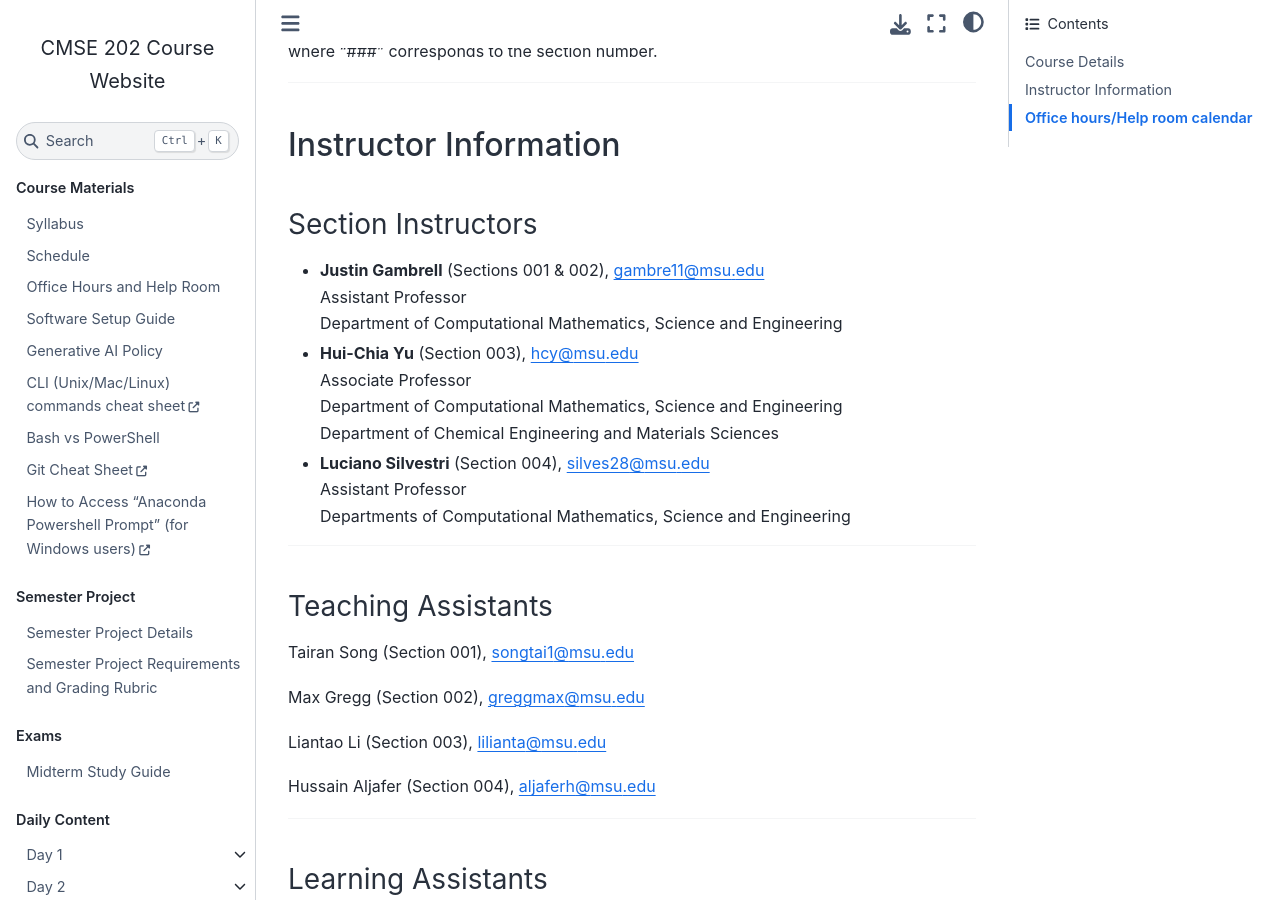
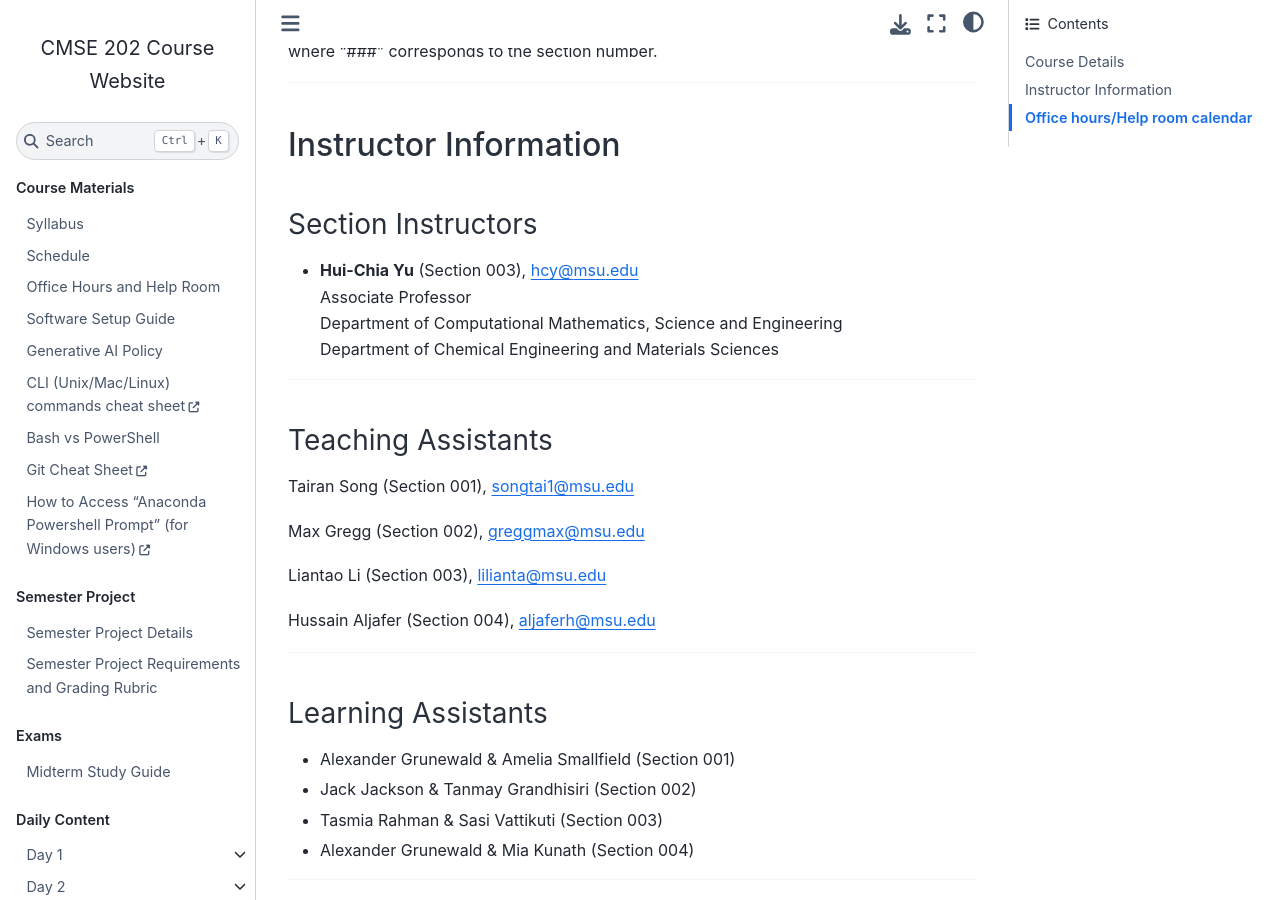
Before and after one commit to huichiayu/nth_mse.github.io, a Jupyter Book: the page built from index.md, in a window 1280 px wide and 900 px high, scrolled down 599 px. Built offline with Jupyter Book 1.0.4 settings and Sphinx 7.4.7 and the Sphinx Book theme 1.1.4, drawn with Linux system fonts in a browser that asks for light colours; pages that are not in the unit, such as notebooks, are missing from menus.

Commit message:
modif index

```diff
--- a/index.md
+++ b/index.md
@@ -43,18 +43,12 @@ There are also section specific channels in the format of **TBA**<!--`#cmse202-#
 
 ### Section Instructors
 
-* **Justin Gambrell** (Sections 001 & 002), [gambre11@msu.edu](mailto:gambre11@msu.edu)
-Assistant Professor
-Department of Computational Mathematics, Science and Engineering
 
 * **Hui-Chia Yu** (Section 003), [hcy@msu.edu](mailto:hcy@msu.edu)
-Associate Professor
-Department of Computational Mathematics, Science and Engineering
-Department of Chemical Engineering and Materials Sciences
+Associate Professor<br>
+Department of Computational Mathematics, Science and Engineering<br>
+Department of Chemical Engineering and Materials Sciences<br>
 
-* **Luciano Silvestri** (Section 004), [silves28@msu.edu](mailto:silves28@msu.edu)
-Assistant Professor
-Departments of Computational Mathematics, Science and Engineering
 
 
 
```
